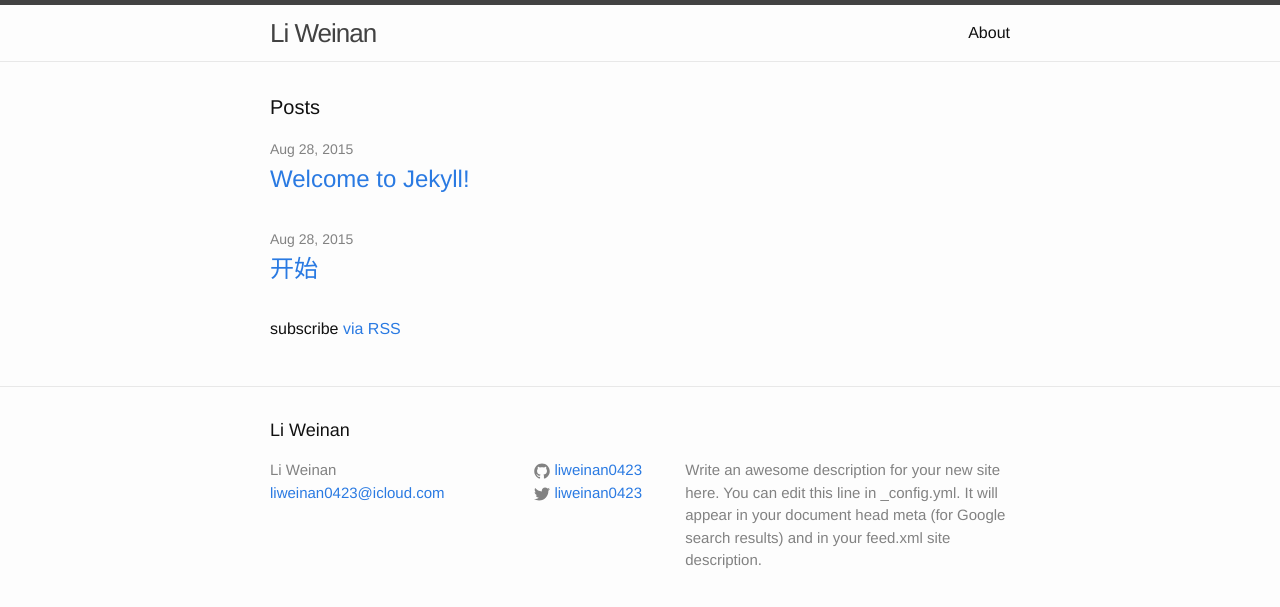
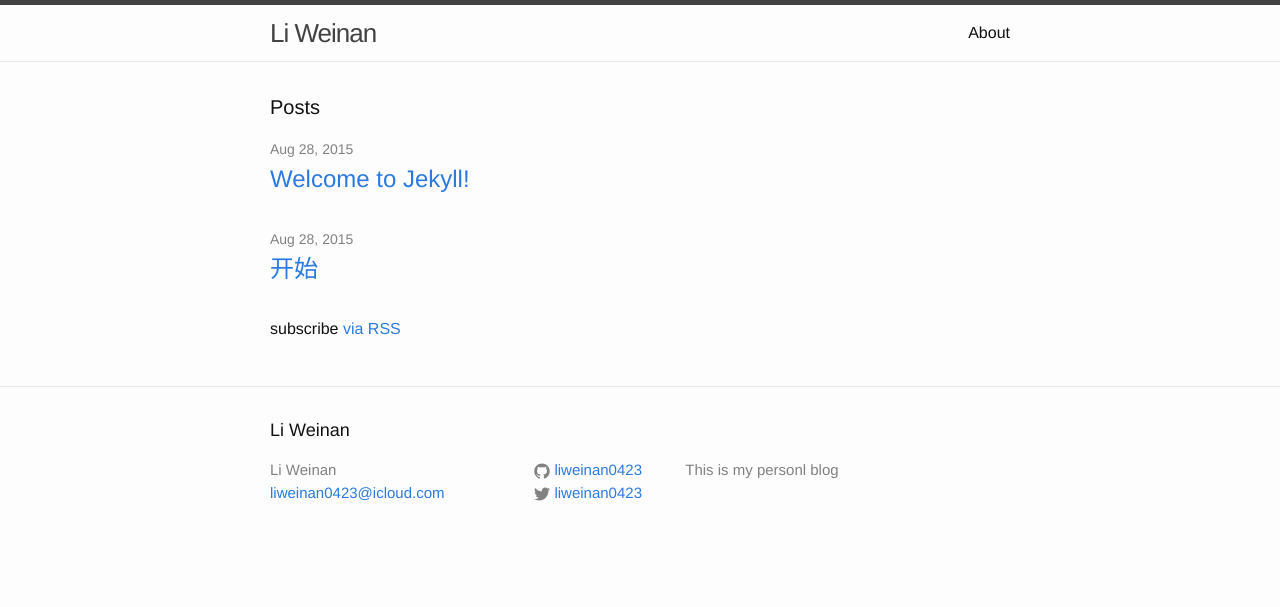
Before and after one commit to liweinan0423/liweinan0423.github.io, a Jekyll site: the page built from index.html, in a window 1280 px wide. Shown: the top 607 px of the page. Built offline with Jekyll 4.4.1, drawn with Linux system fonts in a browser that asks for light colours.

Commit message:
update config

```diff
--- a/_config.yml
+++ b/_config.yml
@@ -2,11 +2,9 @@
 title: Li Weinan
 email: liweinan0423@icloud.com
 description: > # this means to ignore newlines until "baseurl:"
-  Write an awesome description for your new site here. You can edit this
-  line in _config.yml. It will appear in your document head meta (for
-  Google search results) and in your feed.xml site description.
-baseurl: "/blog" # the subpath of your site, e.g. /blog/
-url: "liweinan0423.github.io/blog" # the base hostname & protocol for your site
+  This is my personl blog
+baseurl: "" # the subpath of your site, e.g. /blog/
+url: "liweinan0423.github.io" # the base hostname & protocol for your site
 twitter_username: liweinan0423
 github_username:  liweinan0423
 
```
